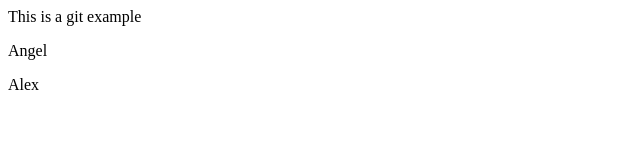
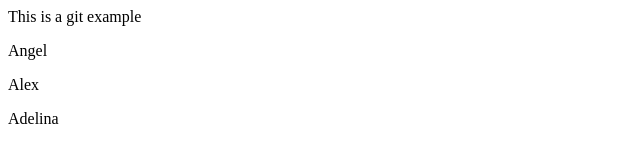
Before and after one commit to StefanRadusi/scit_grupa-15, a plain HTML site: page index.html in a window 1280 px wide. Shown: the full height of the page, 0-640 px from the left. Drawn offline with Linux system fonts and the light colour scheme.

Commit message:
add a simple paragraph

```diff
--- a/index.html
+++ b/index.html
@@ -6,5 +6,6 @@
     <p>This is a git example</p>
     <p>Angel</p>
     <p>Alex</p>
+    <p>Adelina</p>
   </body>
 </html>
```
